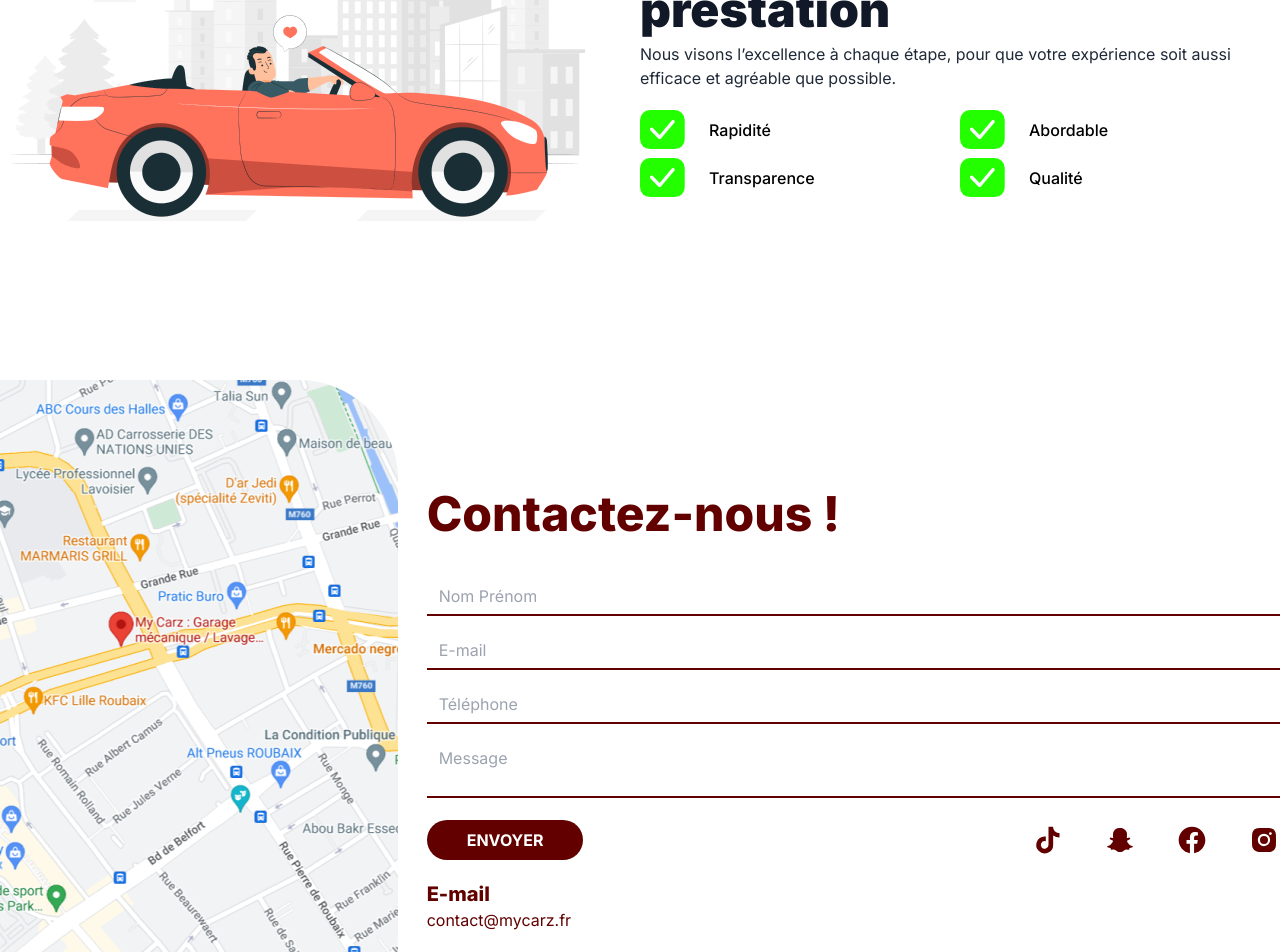
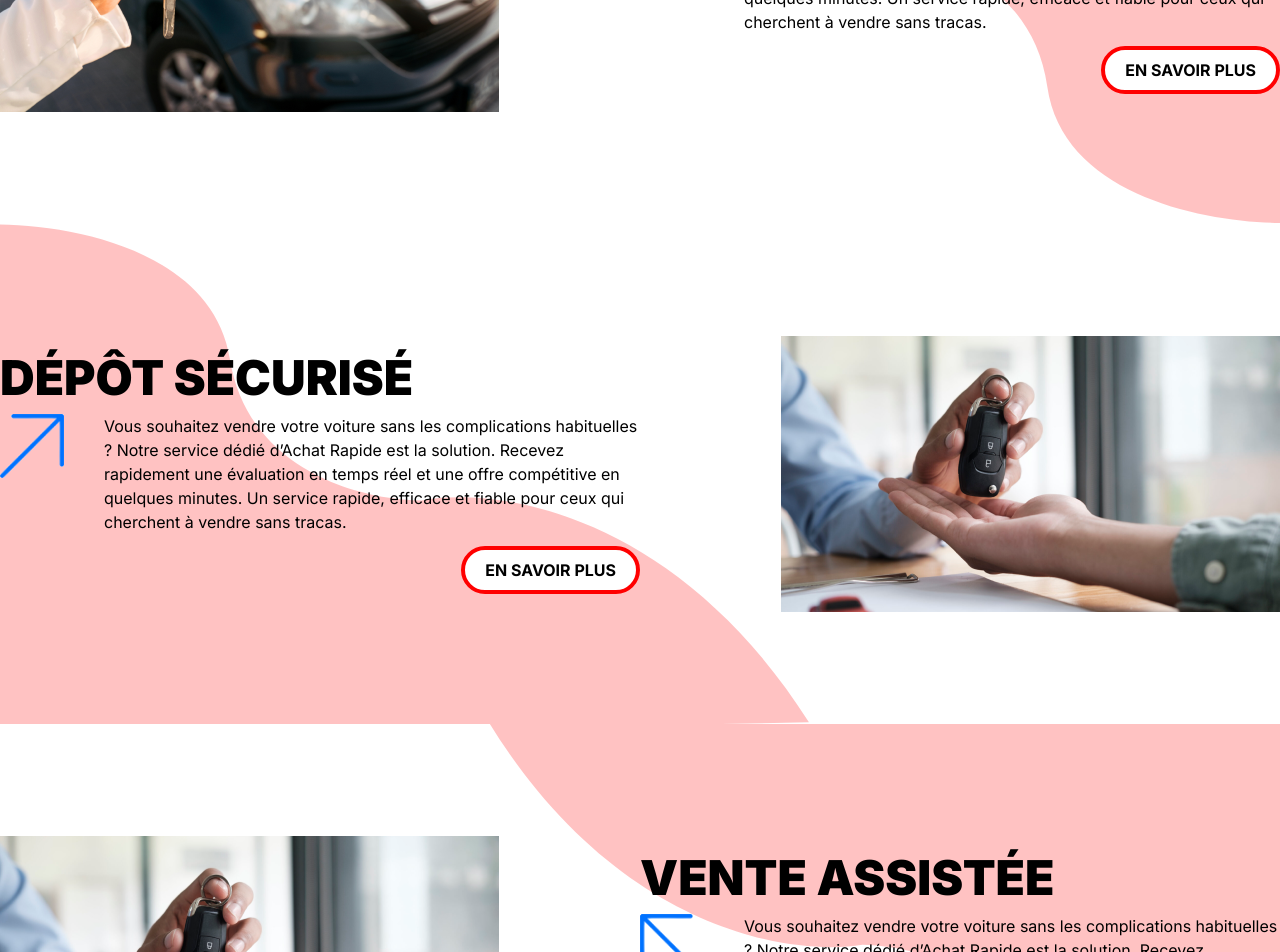
Before and after one commit to Yannis-Alouache/MyCarz, a Next.js app in the folder frontend/: page /achat-depot-revente in a window 1280 px wide. Shown: the part 1260-2212 px from the top of the page. Built offline with nearby package versions, Linux system fonts and the light colour scheme.

Commit message:
[+] added buy page service

```diff
--- a/frontend/src/app/(routes)/achat-depot-revente/page.js
+++ b/frontend/src/app/(routes)/achat-depot-revente/page.js
@@ -1,25 +1,68 @@
 import BuyHeroBanner from "@/app/_components/BuyHeroBanner/BuyHeroBanner"
 import Navbar from "@/app/_components/Navbar/Navbar"
 import ServicesCarousel from "@/app/_components/ServicesCarousel/ServicesCarousel"
-
+import RedWave from "@/app/_assets/RedWave.svg"
+import RedWaveReverse from "@/app/_assets/RedWaveReverse.svg"
+import FastBuy from "@/app/_assets/FastBuy.png"
+import BuyService from '@/app/_assets/BuyService.png';
 import Image from "next/image"
 import LogoBuy from "@/app/_assets/LogoBuy.png"
 import BuyBannerBgCircle from "@/app/_assets/BuyBannerBgCircle.svg"
 import Footer from "@/app/_components/Footer/Footer"
 import Contact from "@/app/_components/Contact/Contact"
 import OurMission from "@/app/_components/OurMission/OurMission"
+import Service from "@/app/_components/Service/Service"
 
 const AchatDepotRevente = () => {
   return (
-    <div className="relative">
+    <>
+      <div className="relative">
         <Image src={BuyBannerBgCircle} className="absolute right-0 z-0" />
         <Navbar contactBtnClass="border-[#F00]" logo={LogoBuy} />
         <BuyHeroBanner />
         <ServicesCarousel tiretColor="linear-gradient(90deg, #F00 0%, #7B0000 100%)" />
+      </div>
+
+        <Service
+          title="achat rapide"
+          link="achat-depot-revente"
+          text="Vous souhaitez vendre votre voiture sans les complications habituelles ?  Notre service dédié d’Achat Rapide est la solution. Recevez rapidement une évaluation en temps réel et une offre compétitive en quelques minutes. Un service rapide, efficace et fiable pour ceux qui cherchent à vendre sans tracas."
+          svg={RedWave}
+          svgClassName="right-0 top-0"
+          mainImage={FastBuy}
+          mainColor="#FF0000"
+          secondaryColor="#7B0000"
+          reverse={false}
+        />
+
+        <Service
+          title="dépôt sécurisé"
+          link="achat-depot-revente"
+          text="Vous souhaitez vendre votre voiture sans les complications habituelles ?  Notre service dédié d’Achat Rapide est la solution. Recevez rapidement une évaluation en temps réel et une offre compétitive en quelques minutes. Un service rapide, efficace et fiable pour ceux qui cherchent à vendre sans tracas."
+          svg={RedWaveReverse}
+          svgClassName="left-0 bottom-0"
+          mainImage={BuyService}
+          mainColor="#FF0000"
+          secondaryColor="#7B0000"
+          reverse={true}
+        />
+
+        <Service
+          title="vente assistée"
+          link="achat-depot-revente"
+          text="Vous souhaitez vendre votre voiture sans les complications habituelles ?  Notre service dédié d’Achat Rapide est la solution. Recevez rapidement une évaluation en temps réel et une offre compétitive en quelques minutes. Un service rapide, efficace et fiable pour ceux qui cherchent à vendre sans tracas."
+          svg={RedWave}
+          svgClassName="right-0 bottom-0"
+          mainImage={BuyService}
+          mainColor="#FF0000"
+          secondaryColor="#7B0000"
+          reverse={false}
+        />
+
         <OurMission />
         <Contact mainColor="#620000" />
         <Footer bgColor="linear-gradient(180deg, #F00 0%, #7D0000 100%)" logo={LogoBuy} />
-    </div>
+    </>
   )
 }
 
```
Also changed, not shown: frontend/src/app/_assets/FastBuy.png (added), frontend/src/app/_assets/RedWaveReverse.svg (added).
